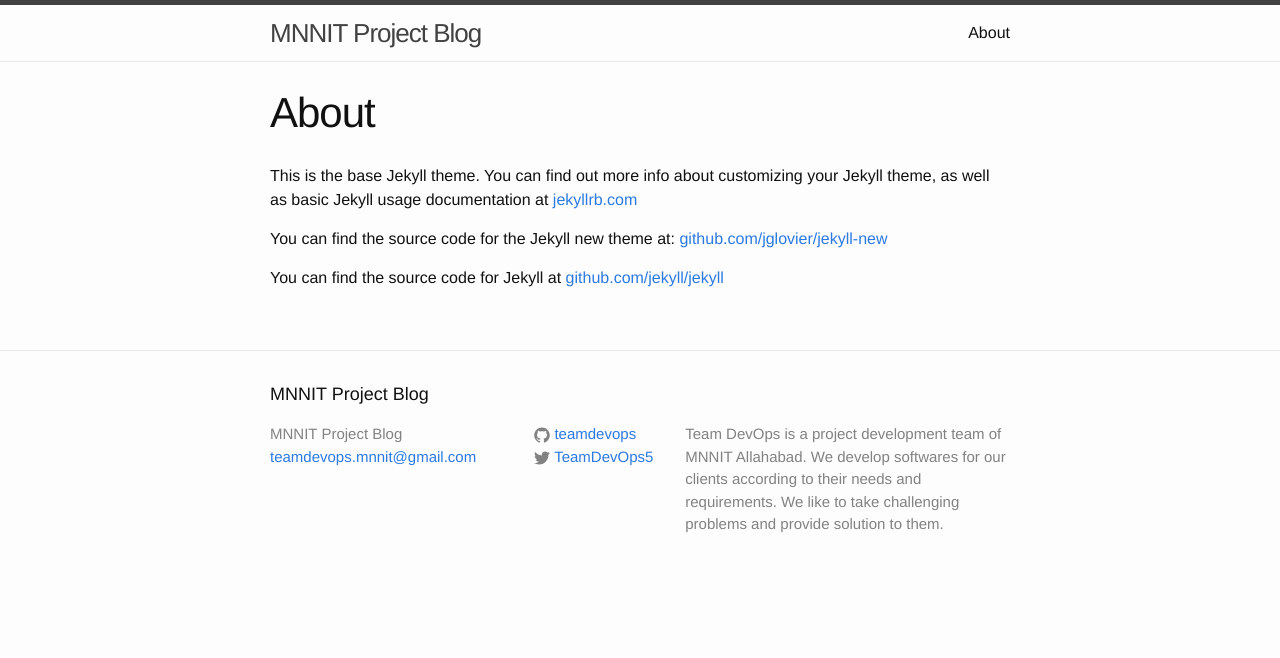
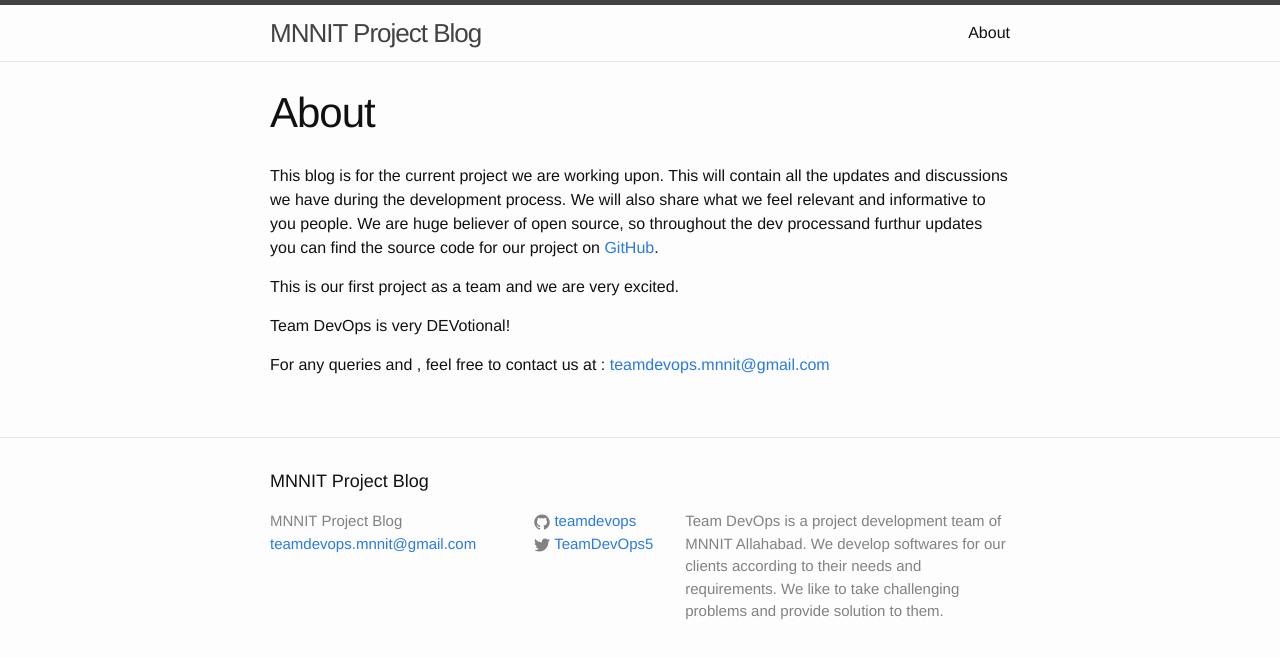
Before and after one commit to teamdevops/teamdevops.github.io, a Jekyll site: the page built from about.md, in a window 1280 px wide. Shown: the top 658 px of the page. Built offline with Jekyll 4.4.1, drawn with Linux system fonts in a browser that asks for light colours.

Commit message:
Updated About

```diff
--- a/about.md
+++ b/about.md
@@ -4,8 +4,12 @@ title: About
 permalink: /about/
 ---
 
-This is the base Jekyll theme. You can find out more info about customizing your Jekyll theme, as well as basic Jekyll usage documentation at [jekyllrb.com](http://jekyllrb.com/)
+This blog is for the current project we are working upon. This will contain all the updates and discussions we have during the development process. We will also share what we feel relevant and informative to you people.
+We are huge believer of open source, so throughout the dev processand furthur updates you can find the source code for our project on [GitHub](https://www.github.com/teamdevops).
 
-You can find the source code for the Jekyll new theme at: [github.com/jglovier/jekyll-new](https://github.com/jglovier/jekyll-new)
+This is our first project as a team and we are very excited.
 
-You can find the source code for Jekyll at [github.com/jekyll/jekyll](https://github.com/jekyll/jekyll)
+Team DevOps is very DEVotional!
+
+For any queries and , feel free to contact us at :
+[teamdevops.mnnit@gmail.com](mailto:teamdevops.mnnit@gmail.com)
```
